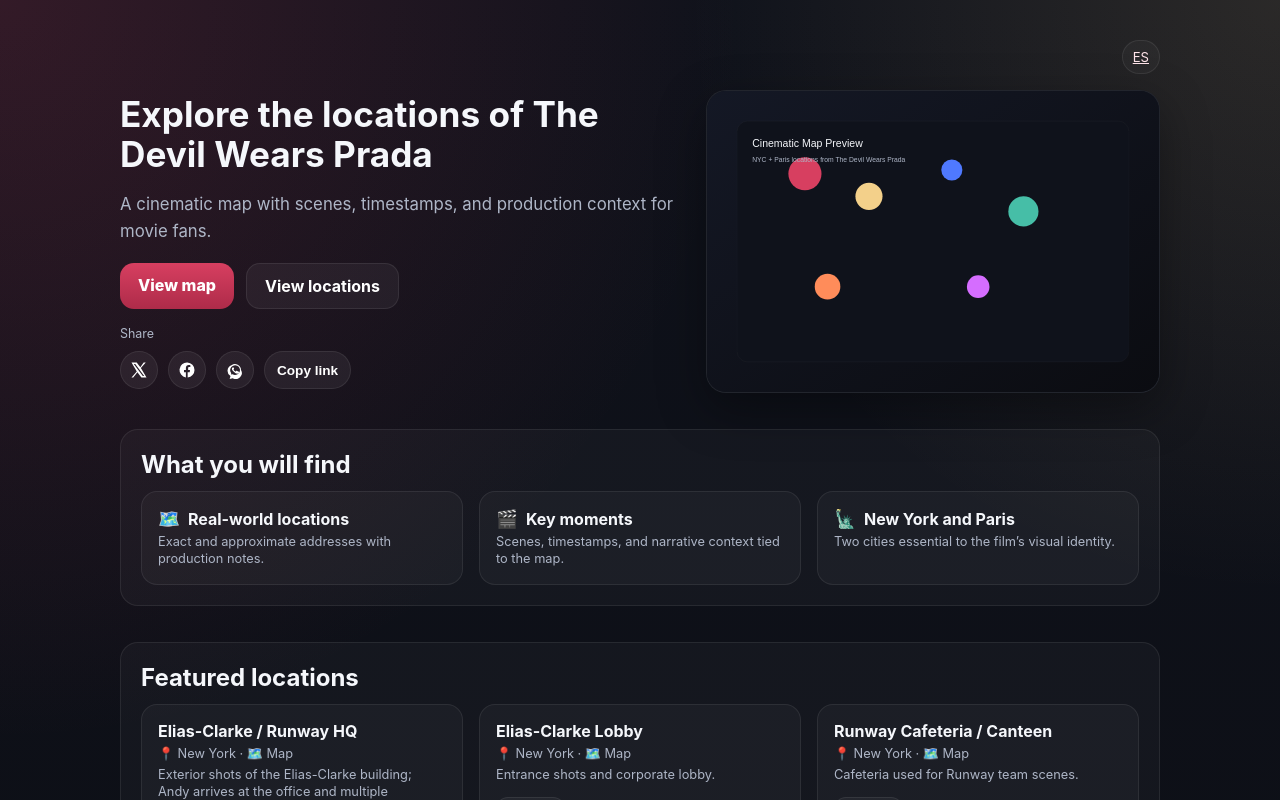
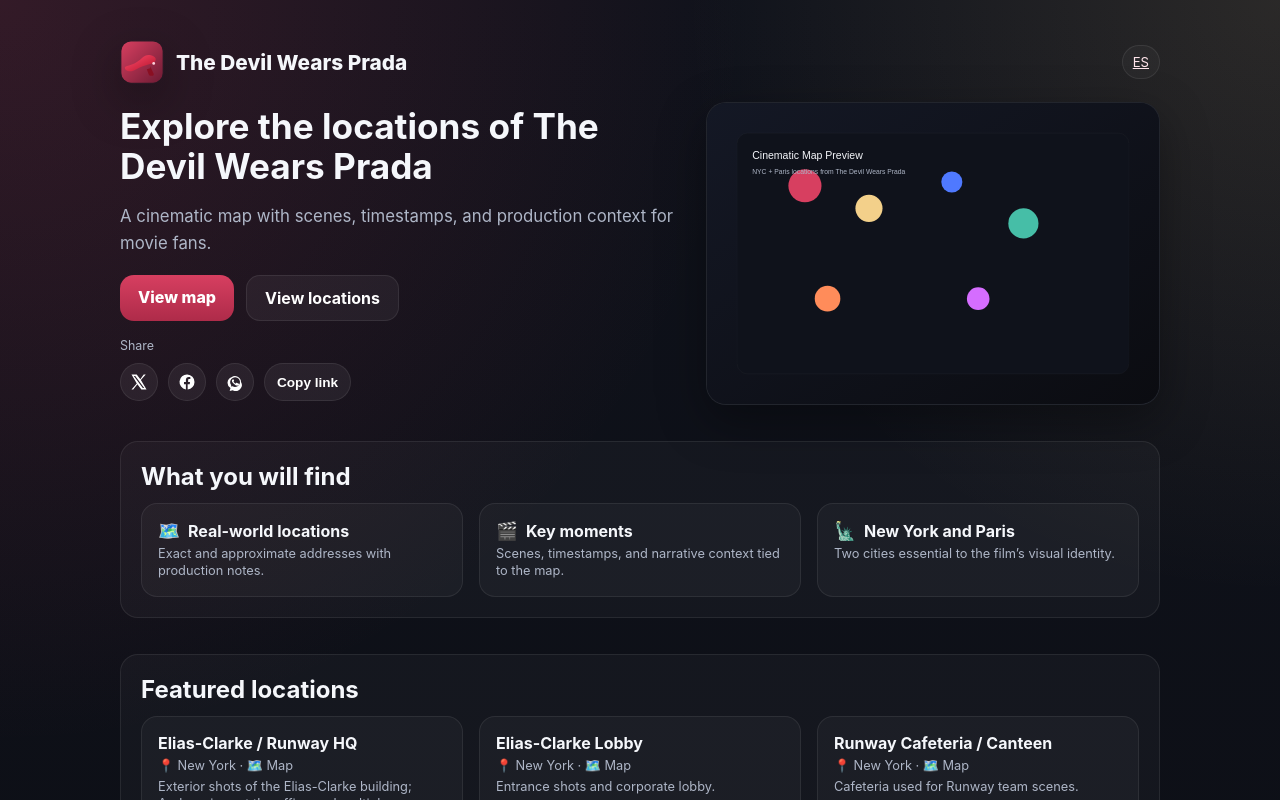
Before and after one commit to GonzaloAfa/TheDevilWearsPrada, a Next.js app: page /en in a window 1280 px wide. Shown: the top 800 px of the page. Built offline with nearby package versions, Linux system fonts and the light colour scheme; no server answers.

Commit message:
Add heel icon header across pages

```diff
--- a/app/[lang]/cities/[city]/page.tsx
+++ b/app/[lang]/cities/[city]/page.tsx
@@ -8,6 +8,7 @@
 import { CATEGORY_META } from '../../../../lib/categories';
 import { cityDisplayName, cityHint } from '../../../../lib/locationUi';
 import { SeoContext } from '../../../../components/SeoContext';
+import { SiteHeader } from '../../../../components/SiteHeader';
 
 const CITY_MAP = {
   nyc: { name: 'New York', labelEs: 'Nueva York', labelEn: 'New York' },
@@ -66,6 +67,7 @@
   return (
     <div className="landing">
       <div className="container">
+        <SiteHeader lang={lang} showLanguageSwitch switchHref={`/${lang === 'es' ? 'en' : 'es'}/cities/${params.city}`} />
         <div className="section">
           <h1>
             {lang === 'es' ? `Locaciones en ${cityInfo.labelEs}` : `Locations in ${cityInfo.labelEn}`}
--- a/app/[lang]/faq/page.tsx
+++ b/app/[lang]/faq/page.tsx
@@ -4,6 +4,7 @@
 import { faqJsonLd } from '../../../lib/seo';
 import { Footer } from '../../../components/Footer';
 import { SeoContext } from '../../../components/SeoContext';
+import { SiteHeader } from '../../../components/SiteHeader';
 
 export const dynamicParams = false;
 
@@ -42,6 +43,7 @@
   return (
     <div className="landing">
       <div className="container">
+        <SiteHeader lang={lang} showLanguageSwitch switchHref={`/${lang === 'es' ? 'en' : 'es'}/faq`} />
         <div className="section">
           <h1>{ui.landing.faqTitle}</h1>
           {ui.landing.faq.map((item) => (
--- a/app/[lang]/locations/[id]/page.tsx
+++ b/app/[lang]/locations/[id]/page.tsx
@@ -8,6 +8,7 @@
 import { Footer } from '../../../../components/Footer';
 import { LocationMiniMap } from '../../../../components/LocationMiniMap';
 import { SeoContext } from '../../../../components/SeoContext';
+import { SiteHeader } from '../../../../components/SiteHeader';
 
 export const dynamicParams = false;
 
@@ -89,6 +90,7 @@
   return (
     <div className="landing">
       <div className="container">
+        <SiteHeader lang={lang} showLanguageSwitch switchHref={`/${lang === 'es' ? 'en' : 'es'}/locations/${loc.id}`} />
         <div className="section">
           <h1>{loc.i18n[lang].name}</h1>
           <p className="meta">{loc.address}</p>
--- a/app/[lang]/locations/page.tsx
+++ b/app/[lang]/locations/page.tsx
@@ -7,6 +7,7 @@
 import { CATEGORY_META } from '../../../lib/categories';
 import { cityDisplayName, cityHint } from '../../../lib/locationUi';
 import { SeoContext } from '../../../components/SeoContext';
+import { SiteHeader } from '../../../components/SiteHeader';
 
 export const dynamicParams = false;
 
@@ -51,6 +52,7 @@
   return (
     <div className="landing">
       <div className="container">
+        <SiteHeader lang={lang} showLanguageSwitch switchHref={`/${lang === 'es' ? 'en' : 'es'}/locations`} />
         <div className="section">
           <h1>{lang === 'es' ? 'Locaciones' : 'Locations'}</h1>
           <p className="meta">
--- a/app/[lang]/page.tsx
+++ b/app/[lang]/page.tsx
@@ -8,6 +8,7 @@
 import { Footer } from '../../components/Footer';
 import { CATEGORY_META } from '../../lib/categories';
 import { cityDisplayName, cityHint } from '../../lib/locationUi';
+import { SiteHeader } from '../../components/SiteHeader';
 
 export const dynamicParams = false;
 
@@ -73,11 +74,7 @@
   return (
     <div className="landing">
       <div className="container">
-        <div style={{ display: 'flex', justifyContent: 'flex-end', marginBottom: 16 }}>
-          <Link href={languagePath} className="chip">
-            {ui.languageSwitch}
-          </Link>
-        </div>
+        <SiteHeader lang={lang} showLanguageSwitch switchHref={languagePath} />
         <div className="hero">
           <div>
             <h1>{ui.landing.heroTitle}</h1>
--- a/app/globals.css
+++ b/app/globals.css
@@ -444,6 +444,32 @@
   font-weight: 600;
 }
 
+.site-header {
+  display: flex;
+  align-items: center;
+  justify-content: space-between;
+  gap: 16px;
+  margin-bottom: 18px;
+}
+
+.site-header-left {
+  display: flex;
+  align-items: center;
+  gap: 12px;
+}
+
+.site-header-icon {
+  width: 44px;
+  height: 44px;
+  border-radius: 14px;
+  box-shadow: var(--shadow);
+}
+
+.site-header-title {
+  font-size: 1.3rem;
+  font-weight: 800;
+}
+
 .share-bar {
   display: flex;
   gap: 10px;
--- /dev/null
+++ b/components/SiteHeader.tsx
@@ -0,0 +1,29 @@
+import Link from 'next/link';
+import type { Lang } from '../lib/types';
+import { UI_TEXT } from '../lib/uiText';
+
+type SiteHeaderProps = {
+  lang: Lang;
+  showLanguageSwitch?: boolean;
+  switchHref?: string;
+};
+
+export function SiteHeader({ lang, showLanguageSwitch = false, switchHref }: SiteHeaderProps) {
+  const ui = UI_TEXT[lang];
+  const otherLang = lang === 'es' ? 'en' : 'es';
+  const languagePath = switchHref || `/${otherLang}`;
+
+  return (
+    <div className="site-header">
+      <div className="site-header-left">
+        <img src="/heel.svg" alt="Icono de tacos" className="site-header-icon" />
+        <div className="site-header-title">{ui.filmTitle}</div>
+      </div>
+      {showLanguageSwitch ? (
+        <Link href={languagePath} className="chip">
+          {ui.languageSwitch}
+        </Link>
+      ) : null}
+    </div>
+  );
+}
--- a/lib/uiText.ts
+++ b/lib/uiText.ts
@@ -1,6 +1,7 @@
 import type { Lang } from './types';
 
 export type UiText = {
+  filmTitle: string;
   title: string;
   subtitle: string;
   introTitle: string;
@@ -79,6 +80,7 @@
 
 export const UI_TEXT: Record<Lang, UiText> = {
   es: {
+    filmTitle: 'El Diablo se viste a la moda',
     title: 'El Diablo se viste a la moda\nMapa de locaciones',
     subtitle: 'Mapa interactivo de locaciones y escenas de la película',
     introTitle: 'Sobre la película y el mapa',
@@ -237,6 +239,7 @@
     }
   },
   en: {
+    filmTitle: 'The Devil Wears Prada',
     title: 'The Devil Wears Prada\nLocations map',
     subtitle: 'Interactive map of the film’s locations and scenes',
     introTitle: 'About the film and the map',
```
Also changed, not shown: components/MapPage.tsx (+3 -8 lines), public/heel.svg (added).
